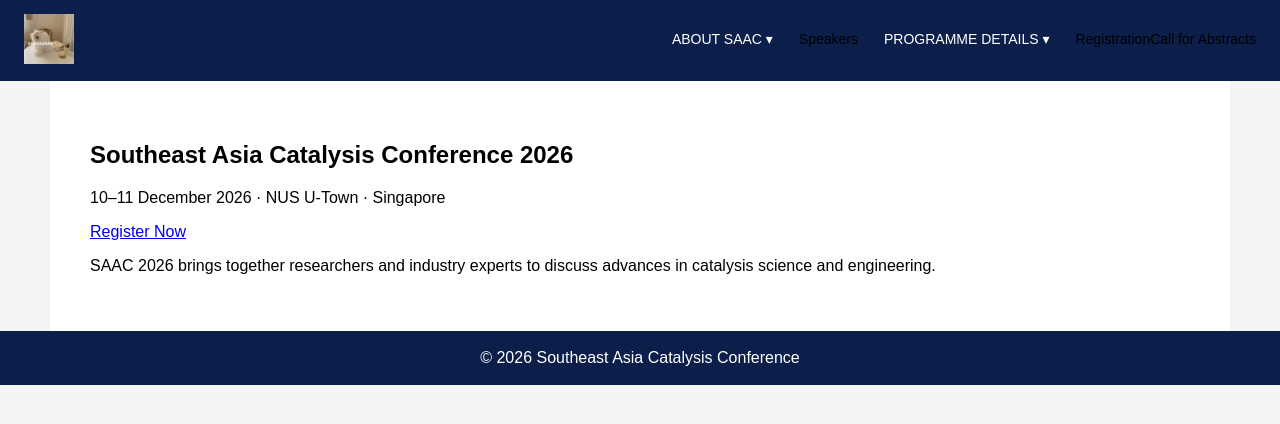
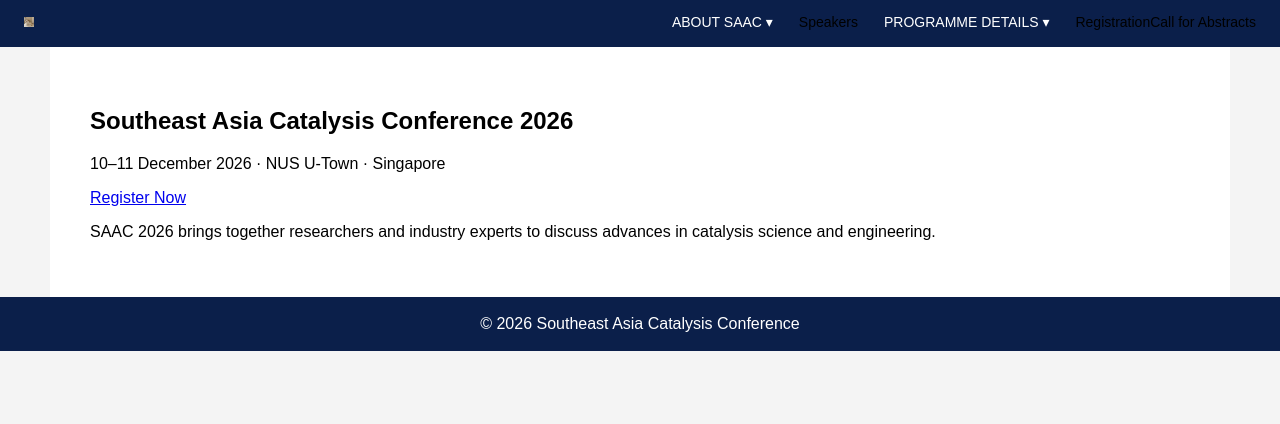
Before and after one commit to sacc2026/sacc2026, a Next.js app: page / in a window 1280 px wide. Shown: the top 424 px of the page. Built offline with nearby package versions, Linux system fonts and the light colour scheme.

Commit message:
Update globals.css

```diff
--- a/app/globals.css
+++ b/app/globals.css
@@ -21,7 +21,7 @@ body {
 
 /* ===== LOGO PLACEHOLDER ===== */
 .header-logo {
-  height: 50px;
+  height: 10px;
   width: auto;
   display: block;
 }
```
